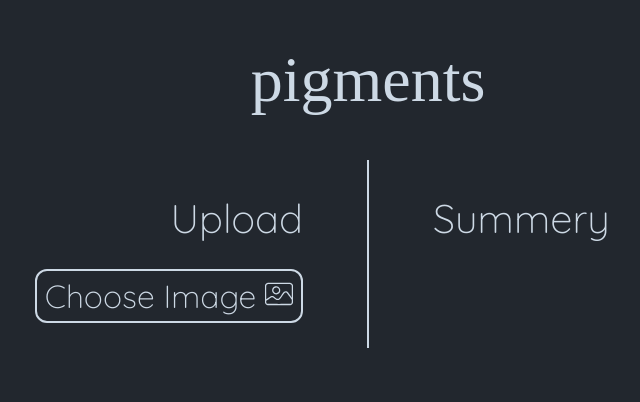
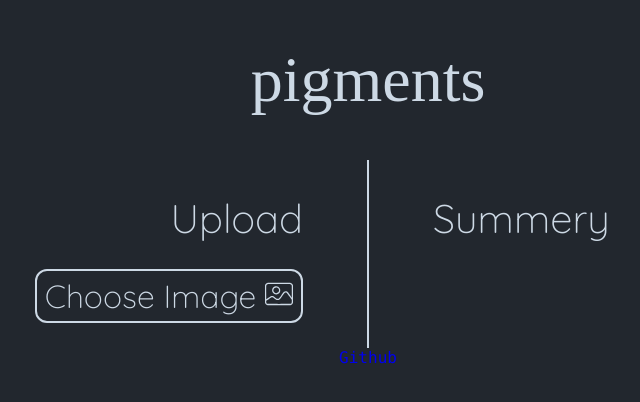
Before and after one commit to chriskilinc/pigments, a React (Create React App) app: page / in a window 1280 px wide. Shown: the top 402 px of the page, without its empty margins (272-912 px from the left). Built offline with nearby package versions, Linux system fonts and the light colour scheme; a web font is replaced by a local one.

Commit message:
Implement Github link

```diff
--- a/src/App.js
+++ b/src/App.js
@@ -145,6 +145,7 @@
         </div>
         {$infoText}
         {$wrongFileFormat}
+        <a href="https://github.com/chriskilinc/pigments" target="_blank" rel="noopener nofollow">Github</a>
       </div>
     );
   }
--- a/src/index.css
+++ b/src/index.css
@@ -45,3 +45,7 @@
   font-family: 'Quicksand', sans-serif;
   font-size: 2rem;
 }
+
+a {
+  text-decoration: none;
+}
```
